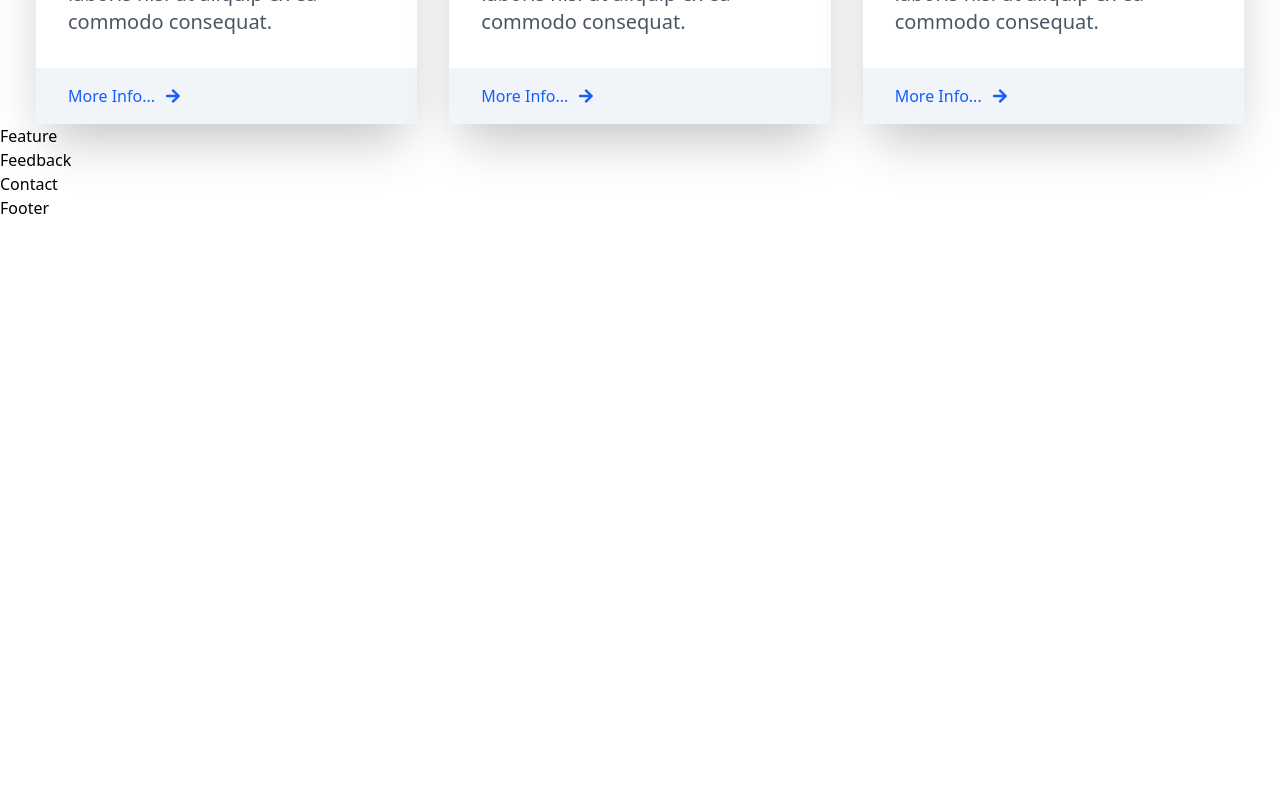
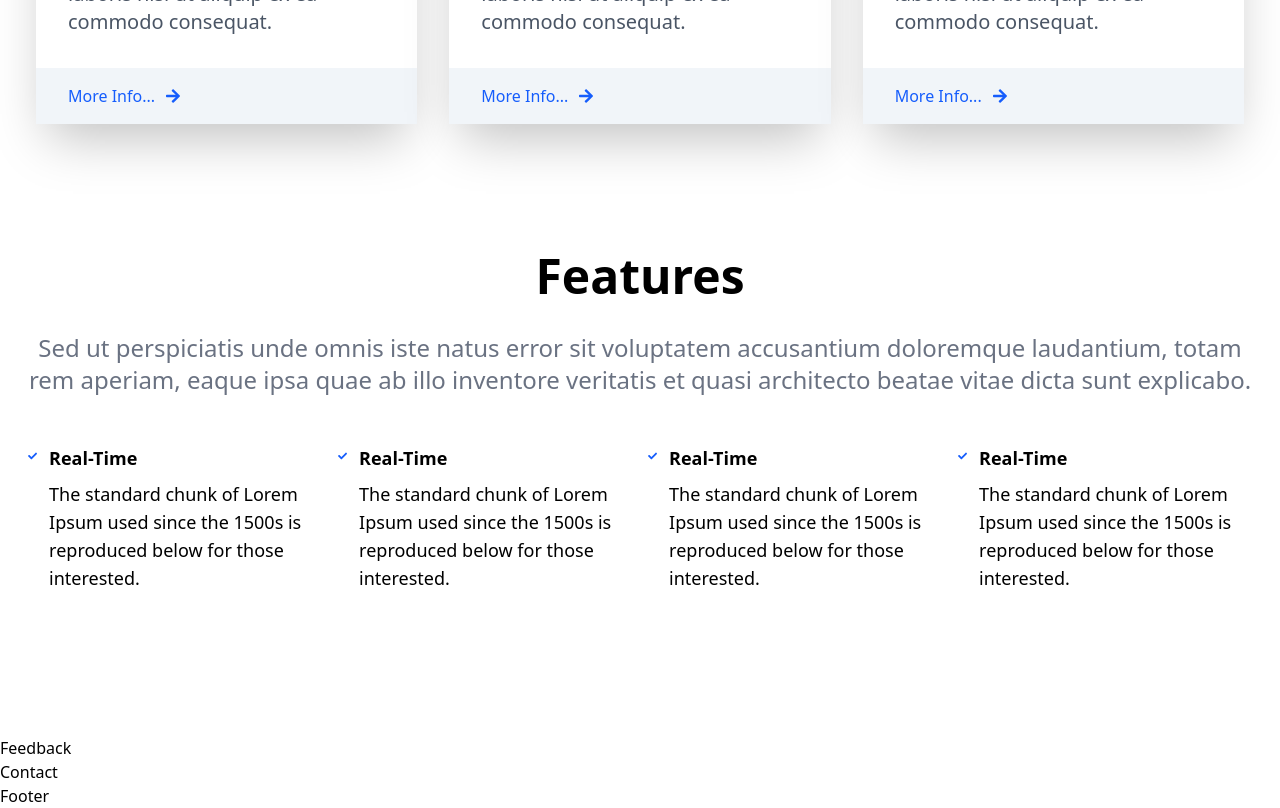
Before and after one commit to Zinzza-Song/react-tailwind-app, a React (Vite) app: page / in a window 1280 px wide. Shown: the part 2440-3248 px from the top of the page. Before the commit the page ends 2660 px from the top, so only its background shows below. Built offline with nearby package versions, Linux system fonts and the light colour scheme.

Commit message:
Feature 컴포넌트 생성

```diff
--- a/src/components/Feature.jsx
+++ b/src/components/Feature.jsx
@@ -1,7 +1,77 @@
 import React from 'react'
+import { FaCheck } from 'react-icons/fa'
 
 const Feature = () => {
-  return <div>Feature</div>
+  return (
+    <section
+      name="feature"
+      className="my-32 w-full">
+      <div className="mx-auto max-w-[1240px] px-2">
+        <h2 className="text-center text-5xl font-bold">Features</h2>
+
+        <p className="py-8 text-center text-2xl text-gray-500">
+          Sed ut perspiciatis unde omnis iste natus error sit voluptatem
+          accusantium doloremque laudantium, totam rem aperiam, eaque ipsa quae
+          ab illo inventore veritatis et quasi architecto beatae vitae dicta
+          sunt explicabo.
+        </p>
+
+        <div className="grid gap-4 pt-4 sm:grid-cols-2 lg:grid-cols-4">
+          <div className="flex">
+            <FaCheck className="mt-1 mr-3 w-7 text-blue-600" />
+
+            <div>
+              <h3 className="text-lg font-bold">Real-Time</h3>
+
+              <p className="pt-2 pb-4 text-lg">
+                The standard chunk of Lorem Ipsum used since the 1500s is
+                reproduced below for those interested.
+              </p>
+            </div>
+          </div>
+
+          <div className="flex">
+            <FaCheck className="mt-1 mr-3 w-7 text-blue-600" />
+
+            <div>
+              <h3 className="text-lg font-bold">Real-Time</h3>
+
+              <p className="pt-2 pb-4 text-lg">
+                The standard chunk of Lorem Ipsum used since the 1500s is
+                reproduced below for those interested.
+              </p>
+            </div>
+          </div>
+
+          <div className="flex">
+            <FaCheck className="mt-1 mr-3 w-7 text-blue-600" />
+
+            <div>
+              <h3 className="text-lg font-bold">Real-Time</h3>
+
+              <p className="pt-2 pb-4 text-lg">
+                The standard chunk of Lorem Ipsum used since the 1500s is
+                reproduced below for those interested.
+              </p>
+            </div>
+          </div>
+
+          <div className="flex">
+            <FaCheck className="mt-1 mr-3 w-7 text-blue-600" />
+
+            <div>
+              <h3 className="text-lg font-bold">Real-Time</h3>
+
+              <p className="pt-2 pb-4 text-lg">
+                The standard chunk of Lorem Ipsum used since the 1500s is
+                reproduced below for those interested.
+              </p>
+            </div>
+          </div>
+        </div>
+      </div>
+    </section>
+  )
 }
 
 export default React.memo(Feature)
```
